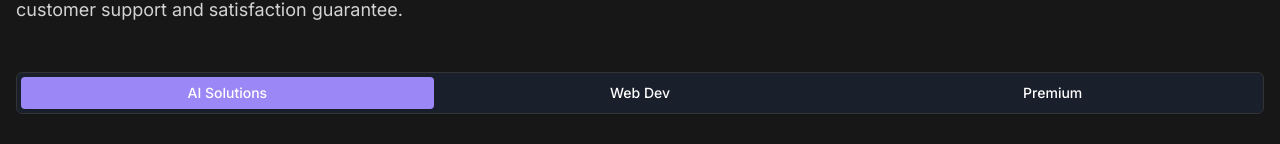
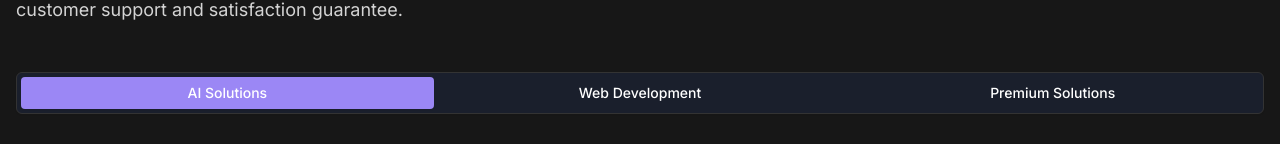
Before and after one commit to quarzasiphix/nexgenweb-90, a React (Vite) app: page /services in a window 1280 px wide. Shown: the part 208-352 px from the top of the page. Built offline with nearby package versions, Linux system fonts and the light colour scheme.

Commit message:
Fix: Update service titles
Update service titles on the services and pricing page and the homepage to reflect the correct naming conventions.

```diff
--- a/src/components/Hero.tsx
+++ b/src/components/Hero.tsx
@@ -1,3 +1,4 @@
+
 import React, { useState, useEffect } from 'react';
 import { Button } from '@/components/ui/button';
 import { ArrowRight, Bot, Brain, DollarSign, Users, Shield, Scale, Database, Globe, Server, Code, Star, Award, Trophy } from 'lucide-react';
@@ -235,7 +236,7 @@ const Hero = () => {
                 }`}
                 onClick={() => setActiveTab('web')}
               >
-                Web Services
+                Web Development
               </button>
               <button
                 className={`px-4 py-2 rounded-md text-sm font-medium transition-all ${
@@ -243,7 +244,7 @@ const Hero = () => {
                 }`}
                 onClick={() => setActiveTab('premium')}
               >
-                Premium Services
+                Premium Solutions
               </button>
             </div>
           </div>
--- a/src/components/PricingSection.tsx
+++ b/src/components/PricingSection.tsx
@@ -1,3 +1,4 @@
+
 import React, { useState } from 'react';
 import { Check, ArrowRight } from 'lucide-react';
 import { Button } from '@/components/ui/button';
@@ -202,10 +203,10 @@ const PricingSection = () => {
               AI Solutions
             </TabsTrigger>
             <TabsTrigger value="web">
-              Web Dev
+              Web Development
             </TabsTrigger>
             <TabsTrigger value="premium">
-              Premium
+              Premium Solutions
             </TabsTrigger>
           </TabsList>
 
--- a/src/pages/ServicesPage.tsx
+++ b/src/pages/ServicesPage.tsx
@@ -1,3 +1,4 @@
+
 import React, { useEffect, useState } from 'react';
 import { Bot, Brain, Shield, LineChart, Code, Server, Database, Globe, Check, ArrowRight } from 'lucide-react';
 import { Button } from '@/components/ui/button';
@@ -209,10 +210,10 @@ const ServicesPage = () => {
                 AI Solutions
               </TabsTrigger>
               <TabsTrigger value="web">
-                Web Dev
+                Web Development
               </TabsTrigger>
               <TabsTrigger value="premium">
-                Premium
+                Premium Solutions
               </TabsTrigger>
             </TabsList>
 
```
